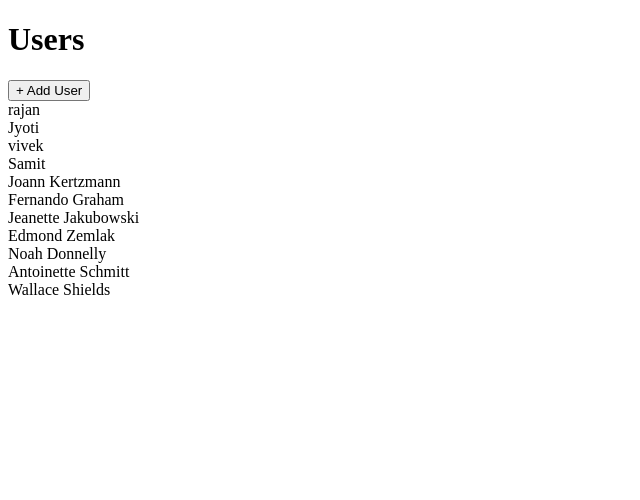
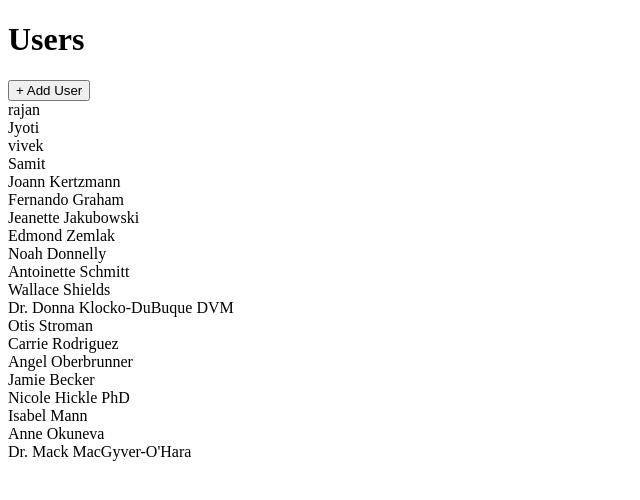
Before and after one commit to rajyotiroshan/redux-rtk, a React (Create React App) app: page / in a window 1280 px wide. Shown: the top 500 px of the page, without its empty margins (0-640 px from the left). Built offline with nearby package versions, Linux system fonts and the light colour scheme; data requests are answered from the project's data file.

Commit message:
local creat user and add user error state imple

```diff
--- a/db.json
+++ b/db.json
@@ -43,6 +43,42 @@
     {
       "name": "Wallace Shields",
       "id": 11
+    },
+    {
+      "name": "Dr. Donna Klocko-DuBuque DVM",
+      "id": 12
+    },
+    {
+      "name": "Otis Stroman",
+      "id": 13
+    },
+    {
+      "name": "Carrie Rodriguez",
+      "id": 14
+    },
+    {
+      "name": "Angel Oberbrunner",
+      "id": 15
+    },
+    {
+      "name": "Jamie Becker",
+      "id": 16
+    },
+    {
+      "name": "Nicole Hickle PhD",
+      "id": 17
+    },
+    {
+      "name": "Isabel Mann",
+      "id": 18
+    },
+    {
+      "name": "Anne Okuneva",
+      "id": 19
+    },
+    {
+      "name": "Dr. Mack MacGyver-O'Hara",
+      "id": 20
     }
   ],
   "albums": [],
--- a/src/components/UsersList.js
+++ b/src/components/UsersList.js
@@ -7,6 +7,9 @@ import Skelton from "./Skelton";
 function UsersList(props) {
   const [isLoadingUser, setIsLoadingUser] = useState(false);
   const [loadingUserError, setLoadingUserError] = useState(null);
+
+  const [isCreatingUser, setIsCreatingUser] = useState(false);
+  const [creatingUserError, setCreatingUserError] = useState(null);
 
   const dispatch = useDispatch();
 
@@ -20,13 +23,16 @@ function UsersList(props) {
     dispatch(fetchUsers())
       .unwrap() //gives brand new promise that follow general promise rule
       .then(() => {
-        console.log("success");
+        //console.log("success");
         setIsLoadingUser(false);
         setLoadingUserError(false);
       })
       .catch(() => {
-        console.log("failed");
+        //console.log("failed");
         setLoadingUserError(true);
+        setIsLoadingUser(false);
+      })
+      .finally(() => {
         setIsLoadingUser(false);
       });
 
@@ -35,7 +41,11 @@ function UsersList(props) {
   }, [dispatch]);
 
   const handleUserAdd = () => {
-    dispatch(addUser());
+    setIsCreatingUser(true);
+    dispatch(addUser())
+      .unwrap()
+      .catch((err) => setCreatingUserError(err))
+      .finally(() => setIsCreatingUser(false));
   };
 
   if (isLoadingUser) {
@@ -59,7 +69,12 @@ function UsersList(props) {
     <div>
       <div className="flex flex-row justify-between m-3">
         <h1 className="m-2 text-xl">Users</h1>
-        <Button onClick={handleUserAdd}>+ Add User</Button>
+        {isCreatingUser ? (
+          "Creating User..."
+        ) : (
+          <Button onClick={handleUserAdd}>+ Add User</Button>
+        )}
+        {creatingUserError && "Error Creating user..."}
       </div>
       {renderedUser}
     </div>
--- a/src/store/thunks/addUser.js
+++ b/src/store/thunks/addUser.js
@@ -1,11 +1,12 @@
 import { createAsyncThunk } from "@reduxjs/toolkit";
 import { faker } from "@faker-js/faker";
 import axios from "axios";
+import { pause } from "./fetchUsers";
 const addUser = createAsyncThunk("users/create", async () => {
   const response = await axios.post("http://localhost:3005/users", {
     name: faker.person.fullName(),
   });
-
+  pause(3000);
   return response.data;
 });
 
--- a/src/store/thunks/fetchUsers.js
+++ b/src/store/thunks/fetchUsers.js
@@ -19,4 +19,4 @@ const pause = (duration) => {
   });
 };
 
-export { fetchUsers };
+export { fetchUsers, pause };
```
